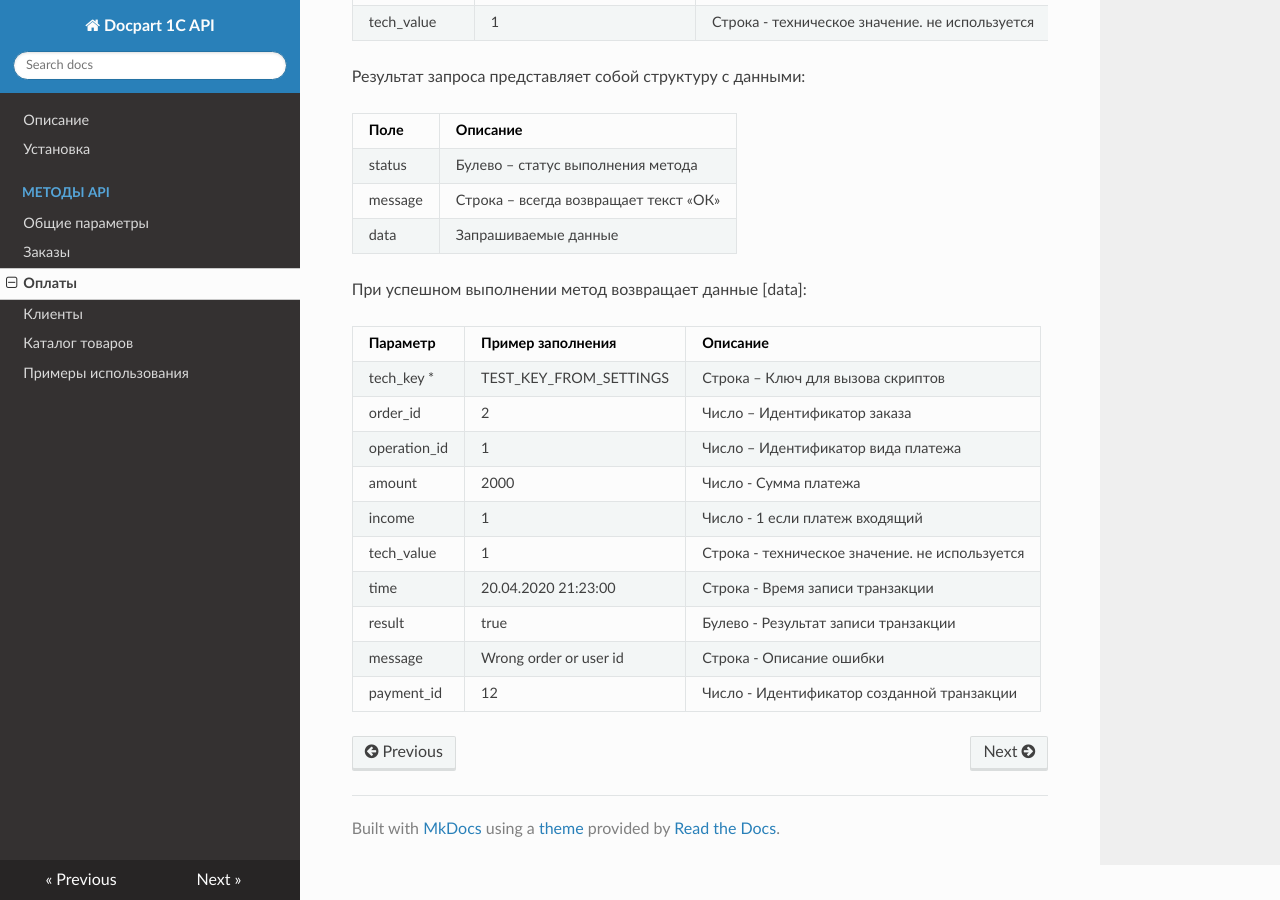
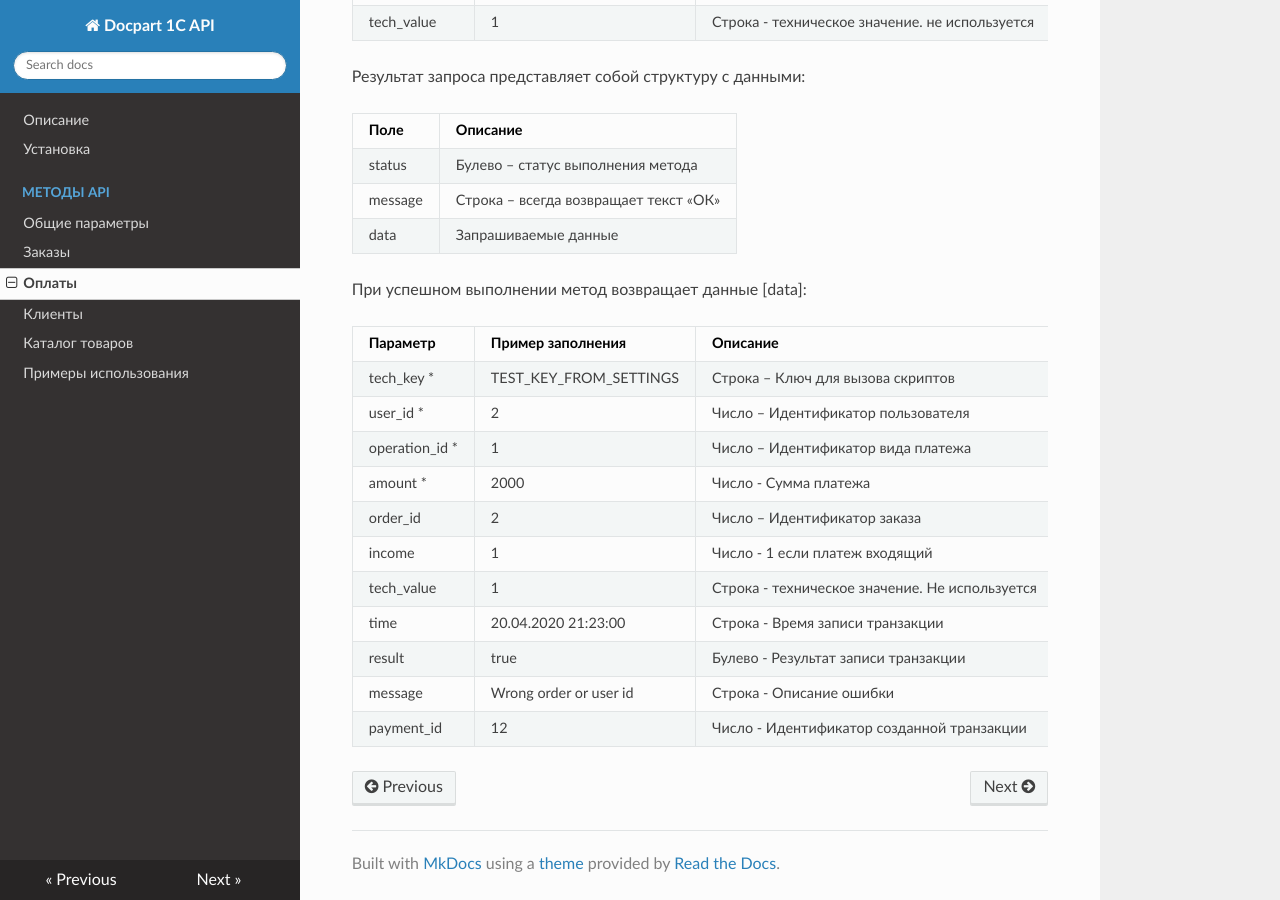
Before and after one commit to emayskiy/Docpart_1C_API_WIKI, an MkDocs documentation site: the page built from docs/payment_methods.md, in a window 1280 px wide and 900 px high, scrolled down 2312 px. Built offline with MkDocs 1.6.1, drawn with Linux system fonts in a browser that asks for light colours; nearby versions of some CDN libraries; some of the changed text lies outside the part shown.

Commit message:
fix text

```diff
--- a/docs/payment_methods.md
+++ b/docs/payment_methods.md
@@ -99,11 +99,12 @@
 |**Параметр**|**Пример заполнения**|**Описание**|
 |---|---|---|
 |tech_key *|TEST_KEY_FROM_SETTINGS|Строка – Ключ для вызова скриптов|
+|user_id *|2|Число – Идентификатор пользователя|
+|operation_id *|1|Число – Идентификатор вида платежа|
+|amount *|2000|Число - Сумма платежа|
 |order_id|2|Число – Идентификатор заказа|
-|operation_id|1|Число – Идентификатор вида платежа|
-|amount|2000|Число - Сумма платежа|
 |income|1|Число - 1 если платеж входящий|
-|tech_value|1|Строка - техническое значение. не используется|
+|tech_value|1|Строка - техническое значение. Не используется|
 |time|20.04.2020 21:23:00|Строка - Время записи транзакции|
 |result|true|Булево - Результат записи транзакции|
 |message|Wrong order or user id|Строка - Описание ошибки|
```
Also changed, not shown: other parts of docs/payment_methods.md (+1 -1 lines).
